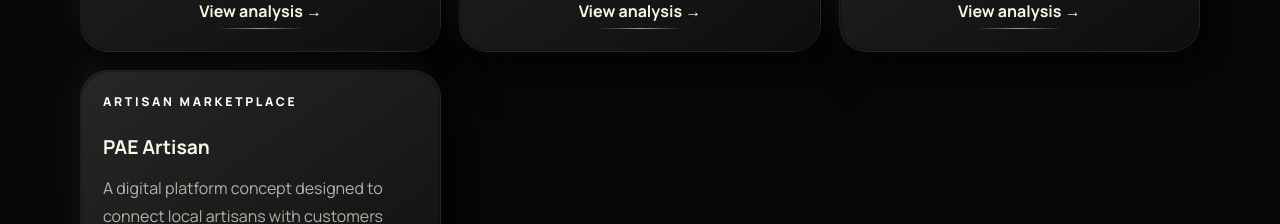
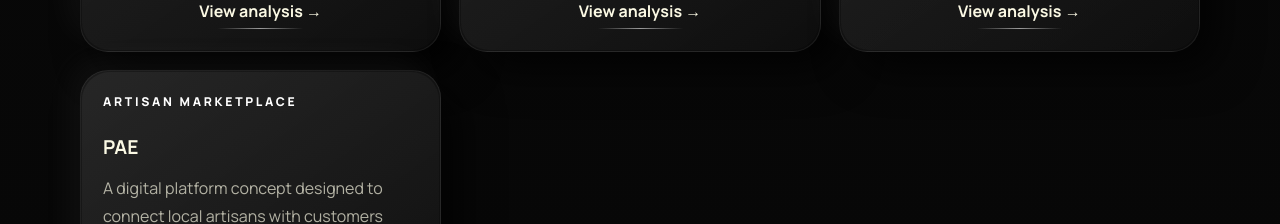
Before and after one commit to itsmierrrrr/Project-Analysis, a React (Vite) app: page /#/ in a window 1280 px wide. Shown: the part 1480-1704 px from the top of the page. Built offline with nearby package versions, Linux system fonts and the light colour scheme.

Commit message:
update project

```diff
--- a/src/data/projects.js
+++ b/src/data/projects.js
@@ -99,7 +99,7 @@ export const projects = [
   {
   slug: "pae-artisan",
 
-  title: "PAE Artisan",
+  title: "PAE",
 
   category: "Artisan marketplace",
 
```
